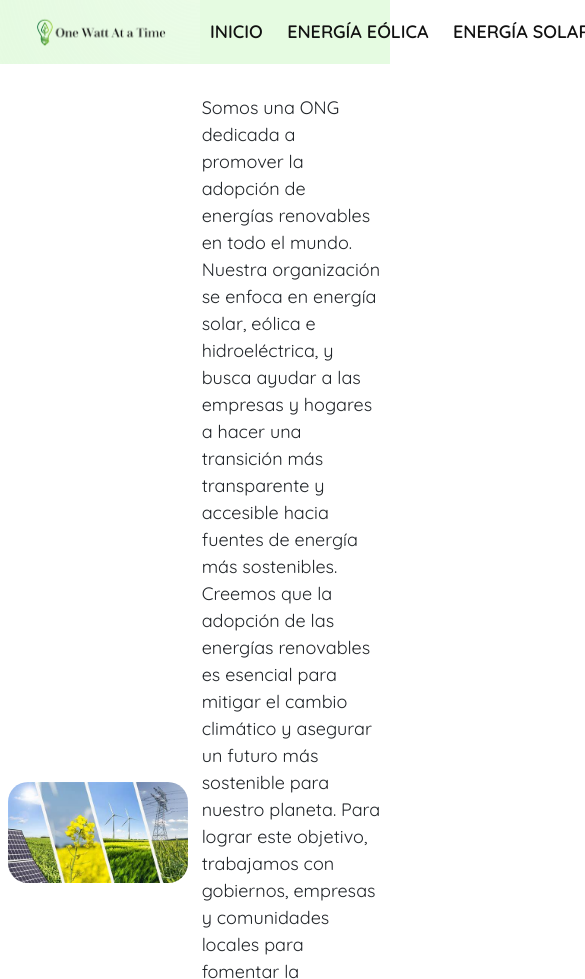
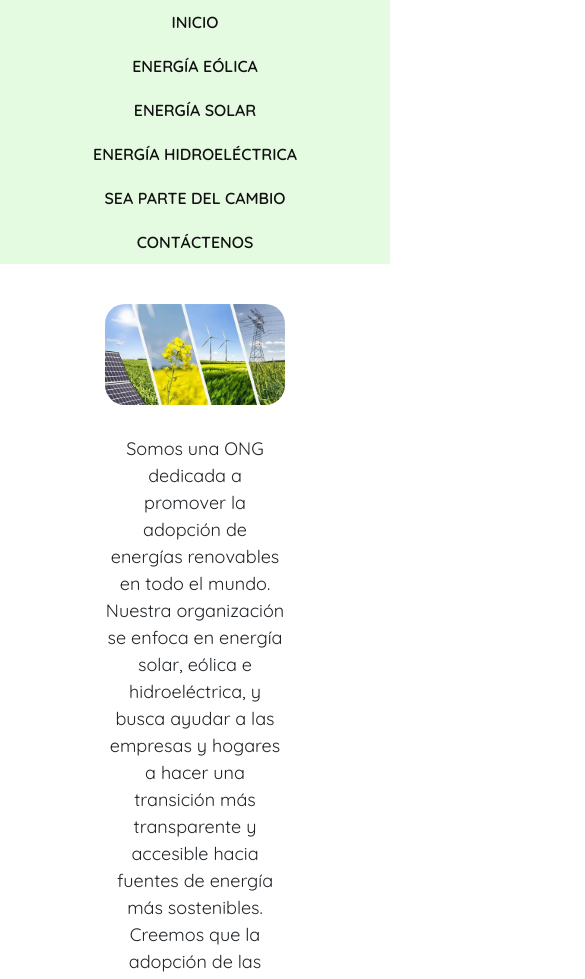
Before and after one commit to martinmarino63/One-Watt-At-A-Time, a plain HTML site: page index.html in a window 390 px wide. Shown: the top 979 px of the page, 585 px wide, since content can reach past the window. Drawn offline with nearby package versions, Linux system fonts and the light colour scheme.

Commit message:
Eliminado logo Añadido responsive página inicial

```diff
--- a/index.html
+++ b/index.html
@@ -14,9 +14,7 @@
 
 <body>
     <header>
-        <div class="logo">
-            <img src="./assets/img/logo.png" alt="Logo de la marca">
-        </div>
+
         <nav>
             <ul>
                 <li><a href="index.html">INICIO</a></li>
--- a/style/style.css
+++ b/style/style.css
@@ -29,33 +29,23 @@ h6 {
 /* HEADER */
 
 header {
-    display: flex;
-    align-items: center;
-    justify-content: space-between;
     background-color: var(--color-background);
-}
-
-.logo img {
-    width: 50%;
-    min-width: 200px;
 }
 
 /* NAV */
 nav {
     text-align: center;
-    margin-left: auto;
 }
 
 nav ul {
     list-style: none;
     margin: 0;
     padding: 0;
-    white-space: nowrap;
-    /* Evita que los elementos se corten de línea */
 }
 
 nav li {
     display: inline-block;
+    justify-content: space-around;
 }
 
 nav a {
@@ -63,7 +53,7 @@ nav a {
     display: inline-block;
     padding: 10px;
     text-decoration: none;
-    font-size: 18px;
+    font-size: 1rem;
     font-weight: 600;
     transition: transform 0.2s ease-in-out;
 }
@@ -113,6 +103,7 @@ main {
 }
 
 .flex-item p {
+    text-align: center;
     line-height: 1.5;
     margin: 10px 0;
 }
@@ -122,7 +113,7 @@ main {
 
 footer {
     width: 100%;
-    height: 100px;
+    /* height: 100px; */
     background-color: var(--color-accent);
     color: var(--color-text);
     text-align: center;
@@ -150,7 +141,7 @@ footer li {
 }
 
 .footerText {
-    font-size: 16px;
+    font-size: 70%;
     font-weight: 600;
 }
 
@@ -231,3 +222,18 @@ button[type="submit"]:hover {
     background-color: var(--color-primary);
     transition: transform 0.3s ease-in-out, background-color 0.3s ease-in-out;
 }
+
+
+/* MEDIA QUERIES */
+
+
+@media only screen and (max-width: 768px) {
+
+    .flex-container {
+        flex-direction: column;
+    }
+
+    nav li {
+        display: block;
+    }
+}
```
Also changed, not shown: pages/cambio.html (+1 -3 lines), pages/contacto.html (+1 -3 lines), pages/eolica.html (+1 -3 lines), pages/hidroelectrica.html (+1 -3 lines), pages/solar.html (+1 -3 lines).
